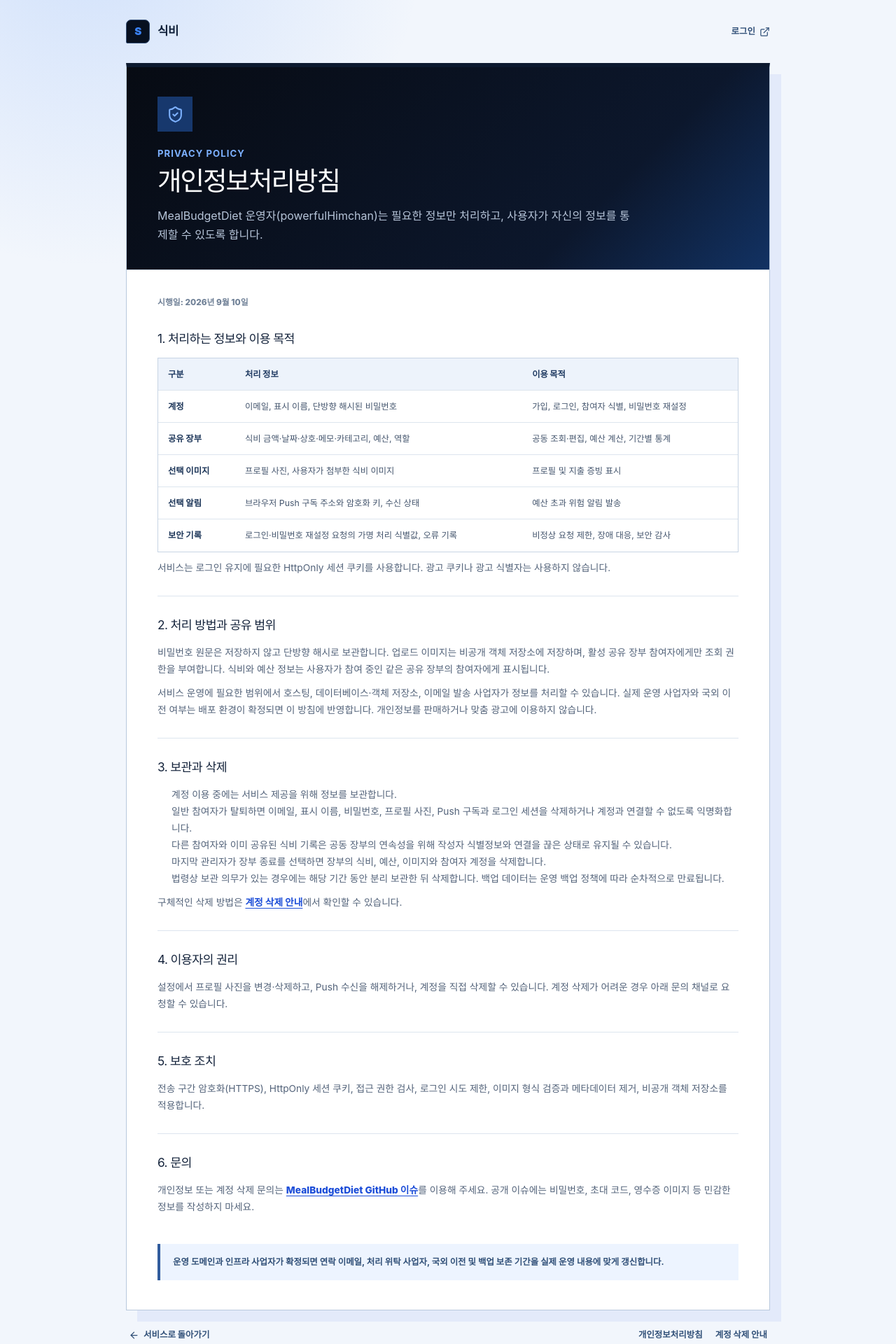
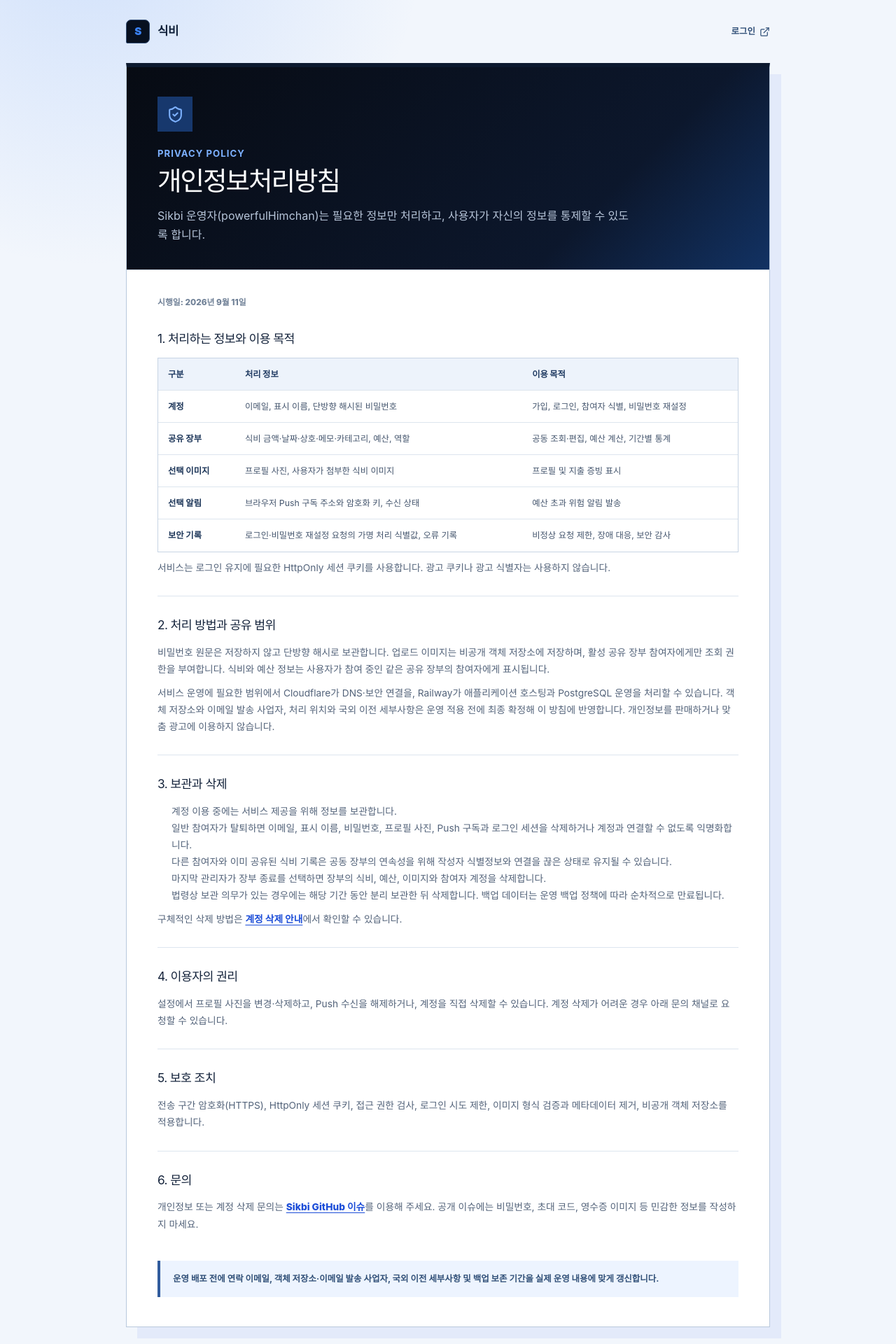
Before and after one commit to powerfulHimchan/MealBudgetDiet, a Next.js app in the folder frontend/: page /privacy in a window 1280 px wide. Shown: the top 1920 px of the page at 70% size. Built offline with nearby package versions, Linux system fonts and the light colour scheme.

Commit message:
docs: update Sikbi privacy draft with selected infrastructure

```diff
--- a/frontend/src/app/privacy/page.tsx
+++ b/frontend/src/app/privacy/page.tsx
@@ -3,18 +3,18 @@ import Link from "next/link";
 import { PublicDocument } from "../public-document";
 
 export const metadata: Metadata = {
-  title: "개인정보처리방침 | MealBudgetDiet",
-  description: "MealBudgetDiet의 개인정보 수집, 이용, 보관 및 삭제 방침입니다.",
+  title: "개인정보처리방침 | Sikbi",
+  description: "Sikbi의 개인정보 수집, 이용, 보관 및 삭제 방침입니다.",
 };
 
 export default function PrivacyPage() {
   return (
     <PublicDocument
-      description="MealBudgetDiet 운영자(powerfulHimchan)는 필요한 정보만 처리하고, 사용자가 자신의 정보를 통제할 수 있도록 합니다."
+      description="Sikbi 운영자(powerfulHimchan)는 필요한 정보만 처리하고, 사용자가 자신의 정보를 통제할 수 있도록 합니다."
       eyebrow="PRIVACY POLICY"
       title="개인정보처리방침"
     >
-      <p className="public-document-date">시행일: 2026년 9월 10일</p>
+      <p className="public-document-date">시행일: 2026년 9월 11일</p>
 
       <section>
         <h2>1. 처리하는 정보와 이용 목적</h2>
@@ -36,7 +36,7 @@ export default function PrivacyPage() {
       <section>
         <h2>2. 처리 방법과 공유 범위</h2>
         <p>비밀번호 원문은 저장하지 않고 단방향 해시로 보관합니다. 업로드 이미지는 비공개 객체 저장소에 저장하며, 활성 공유 장부 참여자에게만 조회 권한을 부여합니다. 식비와 예산 정보는 사용자가 참여 중인 같은 공유 장부의 참여자에게 표시됩니다.</p>
-        <p>서비스 운영에 필요한 범위에서 호스팅, 데이터베이스·객체 저장소, 이메일 발송 사업자가 정보를 처리할 수 있습니다. 실제 운영 사업자와 국외 이전 여부는 배포 환경이 확정되면 이 방침에 반영합니다. 개인정보를 판매하거나 맞춤 광고에 이용하지 않습니다.</p>
+        <p>서비스 운영에 필요한 범위에서 Cloudflare가 DNS·보안 연결을, Railway가 애플리케이션 호스팅과 PostgreSQL 운영을 처리할 수 있습니다. 객체 저장소와 이메일 발송 사업자, 처리 위치와 국외 이전 세부사항은 운영 적용 전에 최종 확정해 이 방침에 반영합니다. 개인정보를 판매하거나 맞춤 광고에 이용하지 않습니다.</p>
       </section>
 
       <section>
@@ -63,11 +63,11 @@ export default function PrivacyPage() {
 
       <section>
         <h2>6. 문의</h2>
-        <p>개인정보 또는 계정 삭제 문의는 <a href="https://github.com/powerfulHimchan/MealBudgetDiet/issues">MealBudgetDiet GitHub 이슈</a>를 이용해 주세요. 공개 이슈에는 비밀번호, 초대 코드, 영수증 이미지 등 민감한 정보를 작성하지 마세요.</p>
+        <p>개인정보 또는 계정 삭제 문의는 <a href="https://github.com/powerfulHimchan/Sikbi/issues">Sikbi GitHub 이슈</a>를 이용해 주세요. 공개 이슈에는 비밀번호, 초대 코드, 영수증 이미지 등 민감한 정보를 작성하지 마세요.</p>
       </section>
 
       <aside className="public-document-notice">
-        운영 도메인과 인프라 사업자가 확정되면 연락 이메일, 처리 위탁 사업자, 국외 이전 및 백업 보존 기간을 실제 운영 내용에 맞게 갱신합니다.
+        운영 배포 전에 연락 이메일, 객체 저장소·이메일 발송 사업자, 국외 이전 세부사항 및 백업 보존 기간을 실제 운영 내용에 맞게 갱신합니다.
       </aside>
     </PublicDocument>
   );
```
